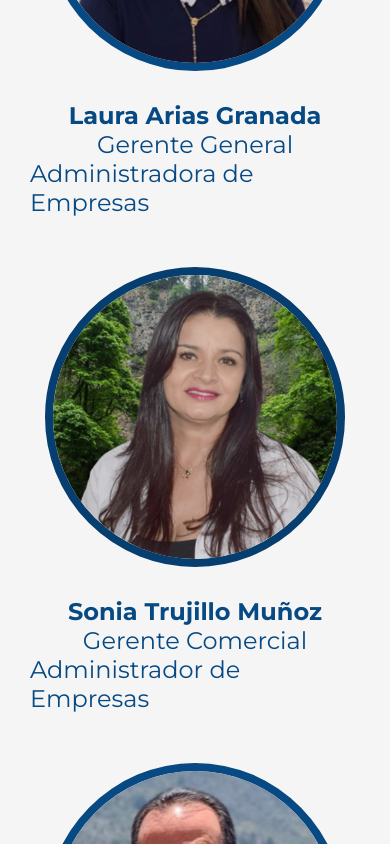
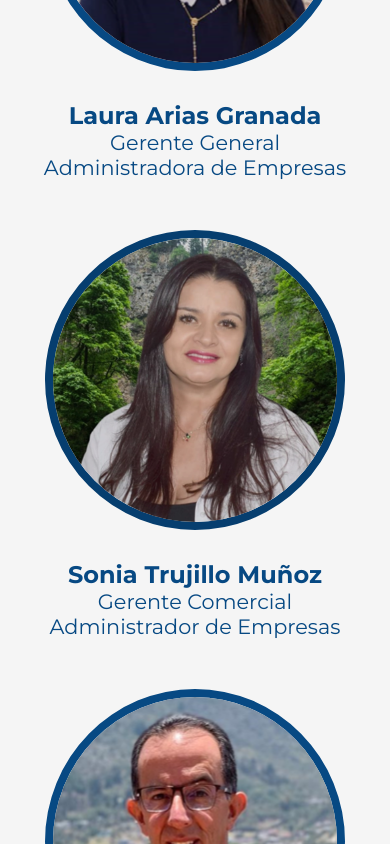
Before and after one commit to LedicaDev/lagsi, a React (Vite) app: page / in a window 390 px wide. Shown: the part 6740-7584 px from the top of the page. Built offline with nearby package versions, Linux system fonts and the light colour scheme.

Commit message:
Actualización repositorio

```diff
--- a/src/assets/css/equipo.css
+++ b/src/assets/css/equipo.css
@@ -57,3 +57,13 @@
     color: #074983;
     font-size: 1rem;
 }
+
+/* Medium devices (tablets, 768px and up) */
+@media (max-width: 395px) {
+    .team-item span {
+        font-size: 1.3rem;
+    }
+    .span-2 {
+        font-size: .7rem;
+    }
+     }
--- a/src/assets/css/navbar.css
+++ b/src/assets/css/navbar.css
@@ -6,6 +6,7 @@
     width: 100vw;
     height: 80px;
     background-color: #000000;
+    z-index: 1;
 
   }
 
--- a/src/components/CopyRight.jsx
+++ b/src/components/CopyRight.jsx
@@ -4,7 +4,7 @@ import '../assets/css/footer-copyright.css'
 const CopyRight = () => {
   return (
     <div className='footer-copyright'>
-    <span>Lagsi &copy; CopyRight - All right reserved <span className='separator'> &nbsp;-&nbsp; </span> <span className='nexo-creative'>Desarrollado por: <a className='footer-link' href="https://www.nexocreative.com.co">&nbsp;<img className='logo-powered' src="/logo-nexo-creative.png" /> Nexo Creative S.A.S.</a></span></span>
+    <span>Lagsi &copy; CopyRight - All right reserved <span className='separator'> &nbsp;-&nbsp; </span> <span className='nexo-creative'>Desarrollado por: <a className='footer-link' href="https://www.nexocreative.com.co">&nbsp;<img className='logo-powered' src="/logo-nexo-creative.png" />&nbsp; Nexo Creative S.A.S.</a></span></span>
     </div>
   )
 }
```
